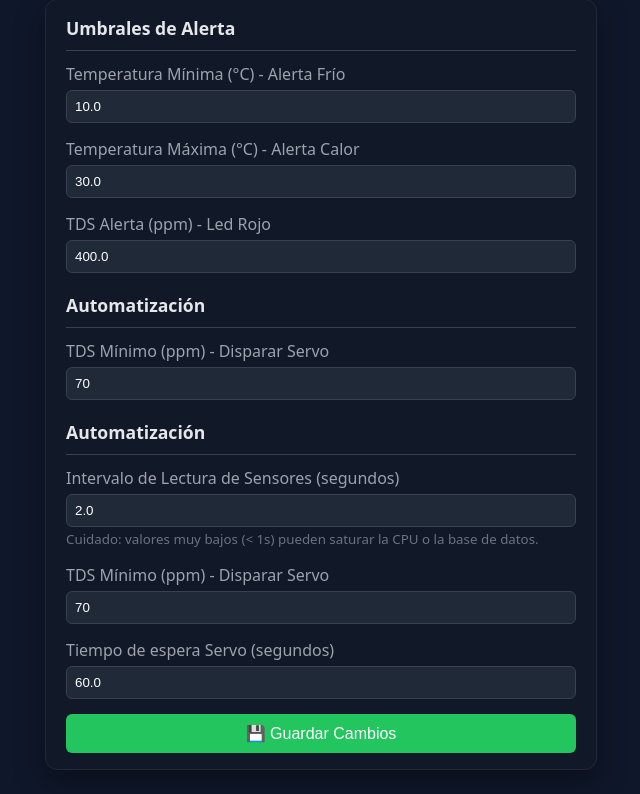
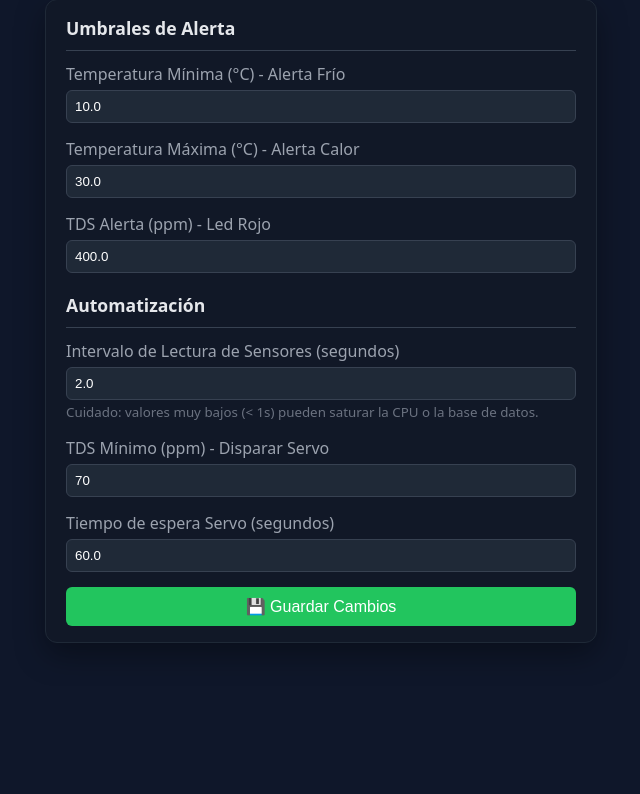
Before and after one commit to ikeiba/hidroponia-raspberry, a Flask app: page /config in a window 1280 px wide. Shown: the part 114-908 px from the top of the page, without its empty margins (319-959 px from the left). After the commit the page ends 757 px from the top, so only its background shows below. Run offline with Flask 3, Linux system fonts and the light colour scheme.

Commit message:
arreglamos html

```diff
--- a/templates/config.html
+++ b/templates/config.html
@@ -47,15 +47,6 @@
                 <h2 style="border-bottom: 1px solid #374151; padding-bottom: 10px; margin-top:20px;">Automatización</h2>
 
                 <div class="form-group">
-                    <label>TDS Mínimo (ppm) - Disparar Servo</label>
-                    <input type="number" step="1" name="tds_min" value="{{ TDS_MIN }}">
-                </div>
-
-
-
-                <h2 style="border-bottom: 1px solid #374151; padding-bottom: 10px; margin-top:20px;">Automatización</h2>
-
-                <div class="form-group">
                     <label>Intervalo de Lectura de Sensores (segundos)</label>
                     <input type="number" step="0.5" min="0.5" name="reading_time" value="{{ TIEMPO_LECTURA }}">
                     <small style="color: #6b7280;">Cuidado: valores muy bajos (< 1s) pueden saturar la CPU o la base de datos.</small>
```
